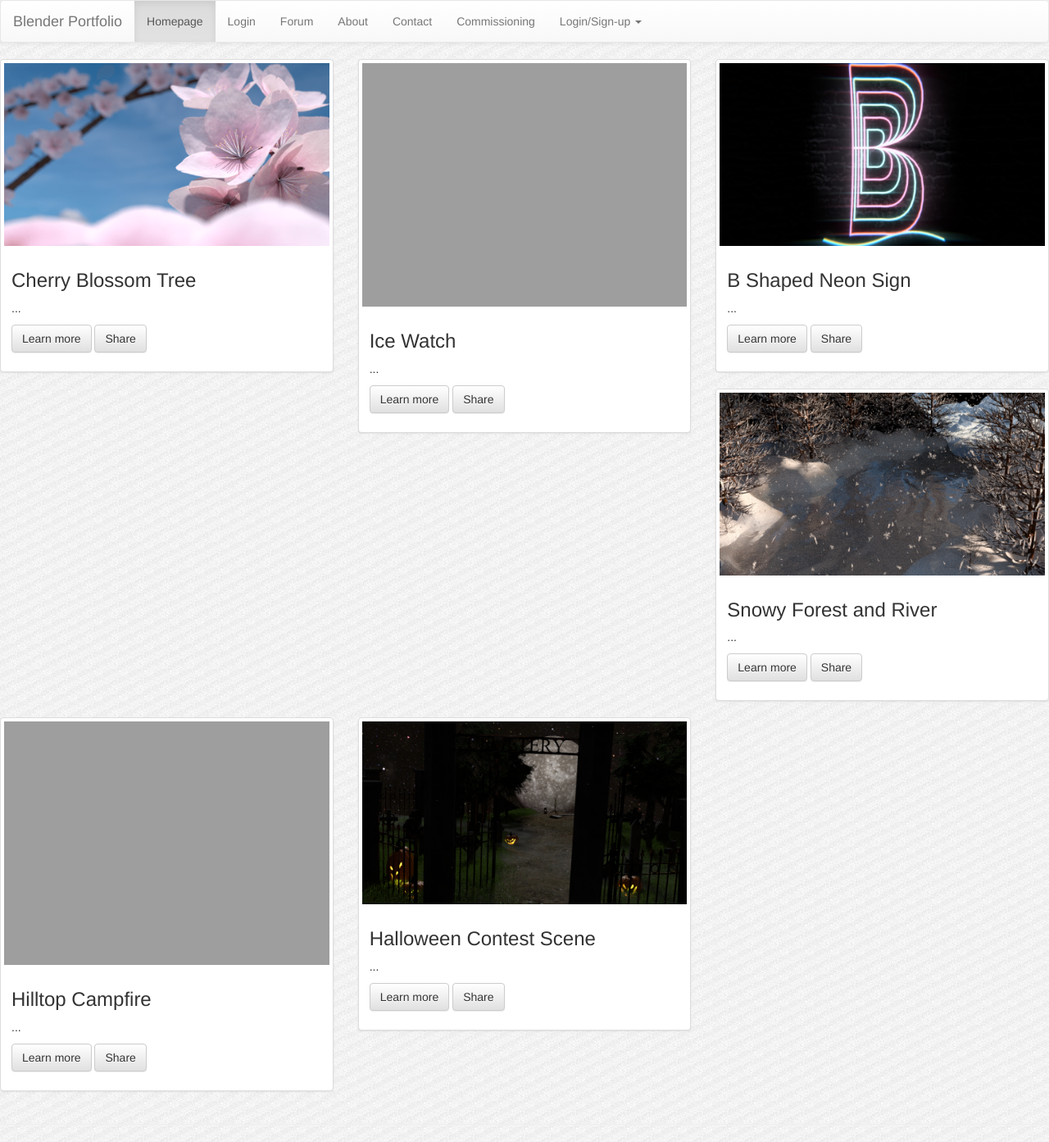
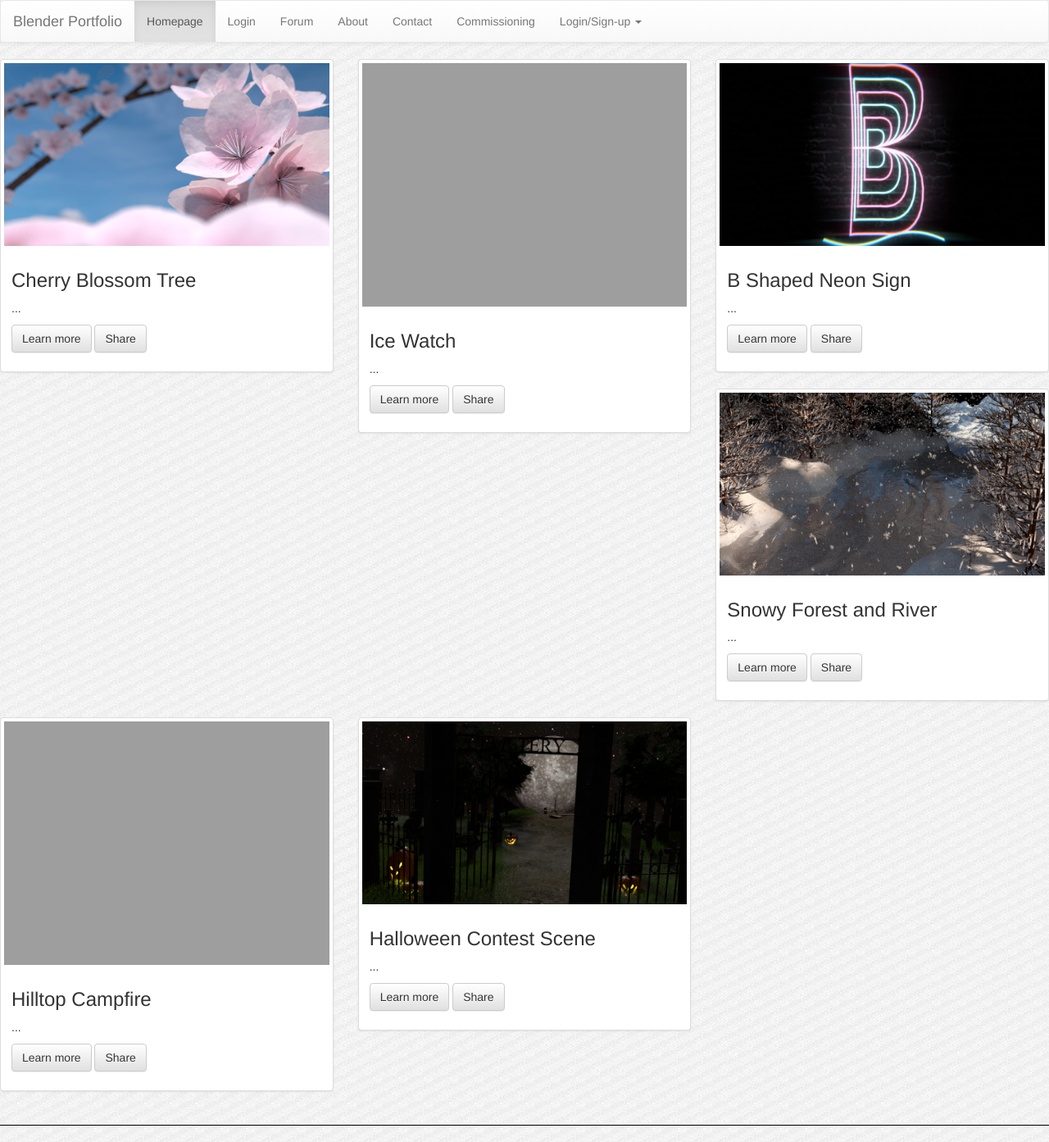
Before and after one commit to slothgamez/fireplex.github.io, a Jekyll site: the page bootstrap.html, which Jekyll copies as it is, in a window 1280 px wide. Shown: the whole page at 82% size. Built offline with Jekyll 4.4.1, drawn with Linux system fonts in a browser that asks for light colours; nearby versions of some CDN libraries.

Commit message:
Update bootstrap.html

```diff
--- a/bootstrap.html
+++ b/bootstrap.html
@@ -130,11 +130,6 @@
       </div>
     </div>
   </div>
-
-  <div class="row">
-    <div class="span12">
-      <hr>
-    </div>
-  </div>
+  <hr style="width: 100%; color: black; height: 1px; background-color:black;" />
 </body>
 </html>
```
